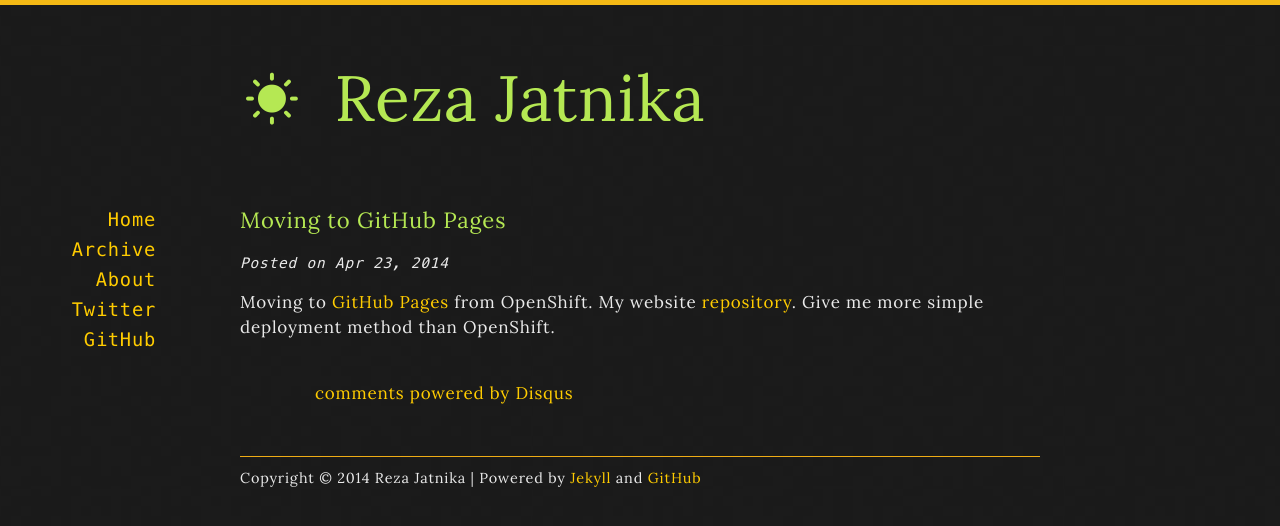
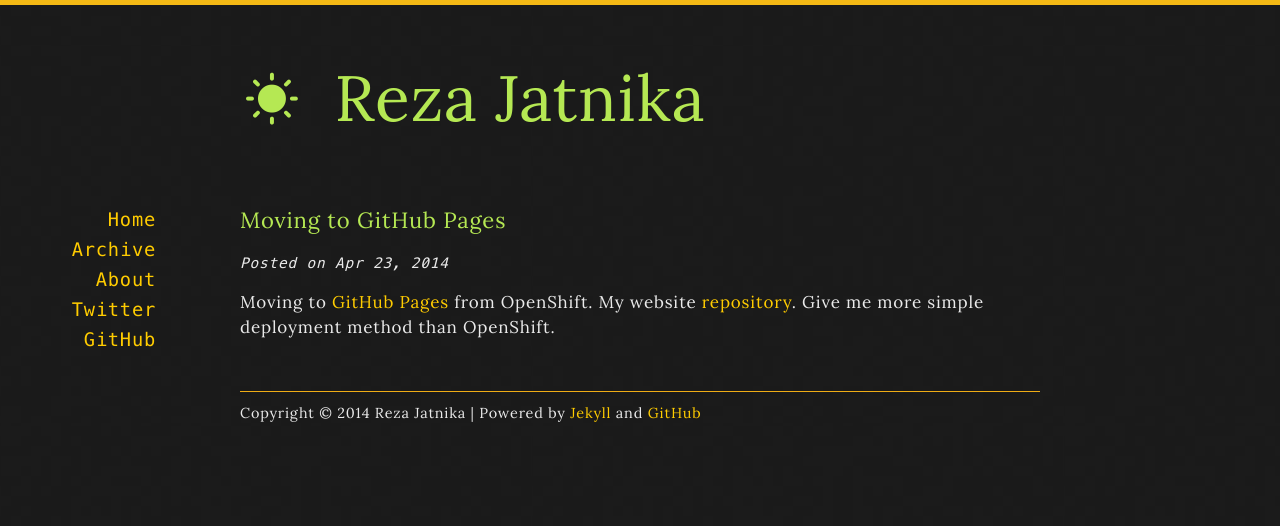
Before and after one commit to rezajatnika/rezajatnika.github.io, a Jekyll site: the page built from _posts/2014-04-23-moving-to-github-pages.md, in a window 1280 px wide. Shown: the top 526 px of the page. Built offline with Jekyll 4.4.1, drawn with Linux system fonts in a browser that asks for light colours; nearby versions of some CDN libraries; Markdown is read by kramdown in place of the engine named in the settings; comment, search, counter and statistics services are not loaded.

Commit message:
Removing disqus

```diff
--- a/_layouts/post.html
+++ b/_layouts/post.html
@@ -6,19 +6,3 @@ layout: default
   <p class="meta">Posted on <span class="postdate">{{ page.date | date: "%b %d, %Y" }}</span></p>
   <div class="post-content">{{ content }}</div>
 </article>
-<div class="comments">
-  <div id="disqus_thread"></div>
-  <script type="text/javascript">
-  /* * * CONFIGURATION VARIABLES: EDIT BEFORE PASTING INTO YOUR WEBPAGE * * */
-  var disqus_shortname = 'rezajatnika';
-
-  /* * * DON'T EDIT BELOW THIS LINE * * */
-  (function() {
-    var dsq = document.createElement('script'); dsq.type = 'text/javascript'; dsq.async = true;
-    dsq.src = '//' + disqus_shortname + '.disqus.com/embed.js';
-    (document.getElementsByTagName('head')[0] || document.getElementsByTagName('body')[0]).appendChild(dsq);
-  })();
-  </script>
-  <noscript>Please enable JavaScript to view the <a href="http://disqus.com/?ref_noscript">comments powered by Disqus.</a></noscript>
-  <a href="http://disqus.com" class="dsq-brlink">comments powered by <span class="logo-disqus">Disqus</span></a>
-</div>
```
Also changed, not shown: assets/css/colors.css (line endings or trailing spaces).
